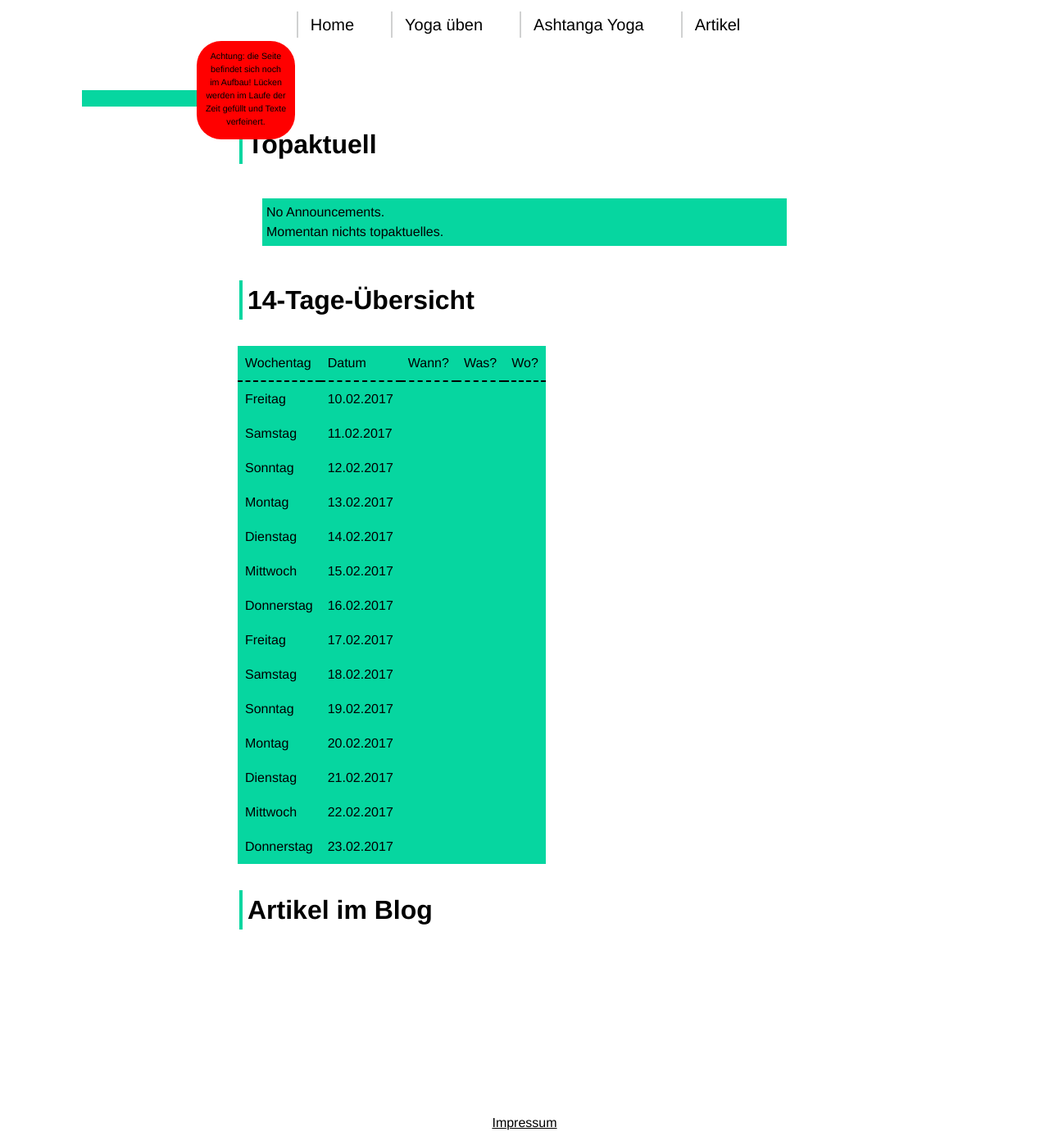
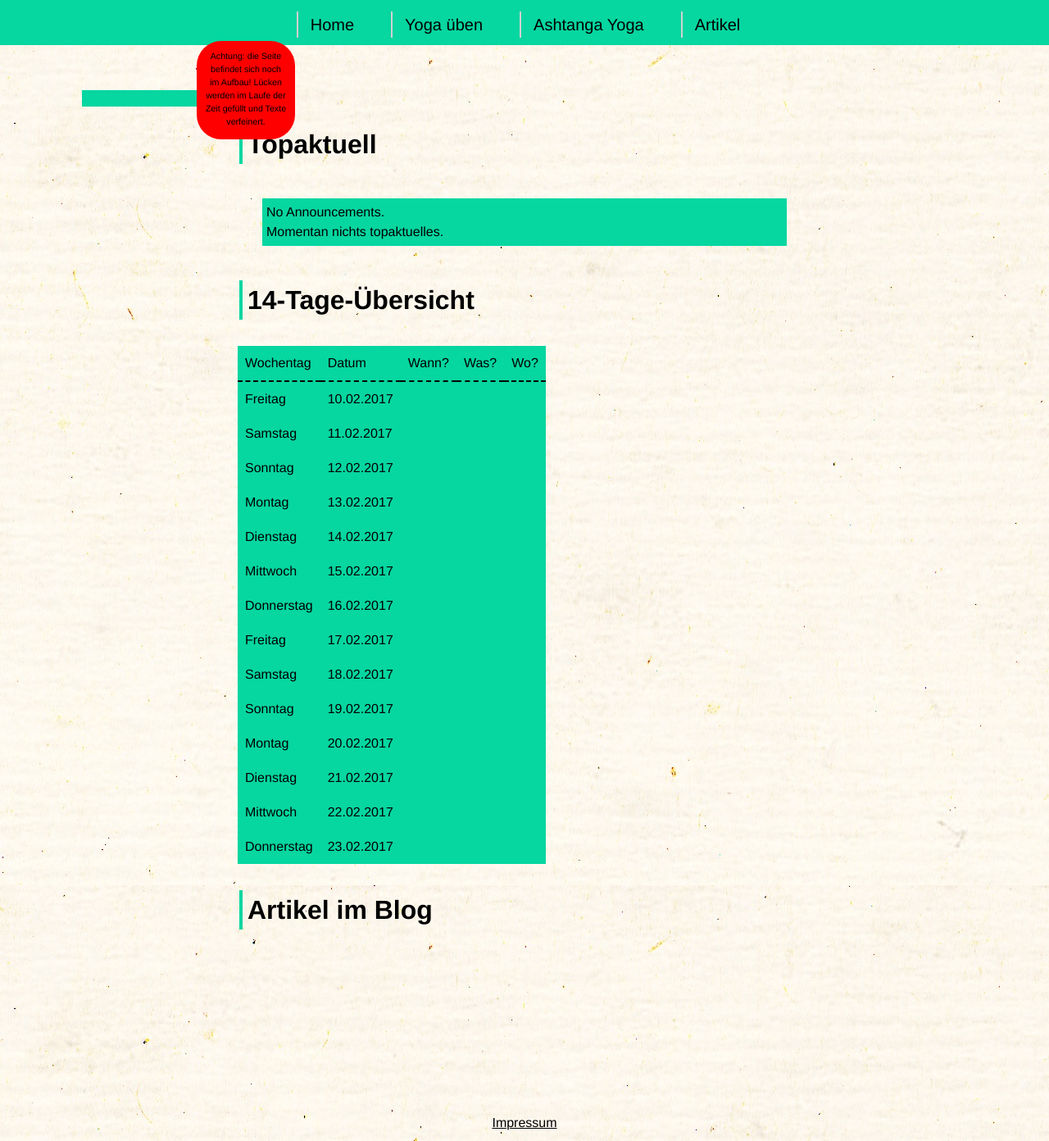
Before and after one commit to keshin666/yogaopensource, a Django app: page / in a window 1280 px wide. Shown: the whole page at 82% size. Run offline with Django 3.2, Linux system fonts and the light colour scheme; data that the repository does not hold is empty.

Commit message:
added background image and adjusted site to it

```diff
--- a/home/static/home/style.css
+++ b/home/static/home/style.css
@@ -5,11 +5,11 @@
     height: 40px;
     width: 100%;
     z-index: 10;
-    background-color: #FFFFFF;
+    background-color: #06D6A0;
     text-align: center;
     padding-top: 15px;
-    border-bottom-style: solid;
-    border-bottom-color: #FFFFFF;
+    border-bottom-style: none;
+    border-bottom-color: none;
     border-bottom-width: 10px;
     top: 0px;
 }
@@ -27,7 +27,7 @@
     transition: all 0.2s ease-in;
 }
 #navigation a:hover {
-    background-color: #06D6A0;
+    background-color: #FFFFFF;
 }
 #navigation a:active {
     background-color: #06D6A0;
@@ -43,6 +43,8 @@
 
 body {
     background-color: none;
+    background-image: url(background_from_duck_flyer.jpg);
+    background-attachment: fixed;
     text-align: left;
     font-family: helvetica;
 }
@@ -68,7 +70,7 @@ body {
     max-width: 700px;
     height: 100%;
     position: relative;
-    background-color: #FFFFFF;
+    background-color: none;
     margin: auto;
     top: 110px;
     word-wrap: break-word;
@@ -103,6 +105,7 @@ body {
     border-left-width: 3px;
     border-left-color: #D0D1D1;
     padding: 2px;
+    text-decoration: none;
 }
 
 #sidebar a:hover {
```
Also changed, not shown: home/static/home/background_from_duck_flyer.jpg (added), 4 other files.
